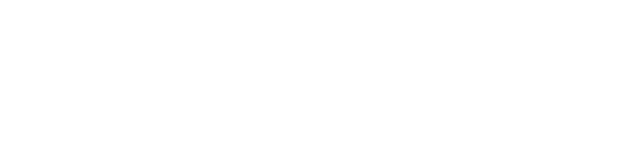
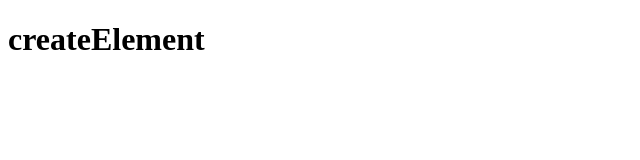
Before and after one commit to regissac/Estudos-javascript, a plain HTML site: page index.html in a window 1280 px wide. Shown: the whole page, without its empty margins (0-640 px from the left). Drawn offline with Linux system fonts and the light colour scheme.

Commit message:
alteração de teste da  tag h1

```diff
--- a/index.html
+++ b/index.html
@@ -7,6 +7,6 @@
     <title>createElement</title>
 </head>
 <body>
-
+    <h1>createElement</h1>
 </body>
 </html>
```
